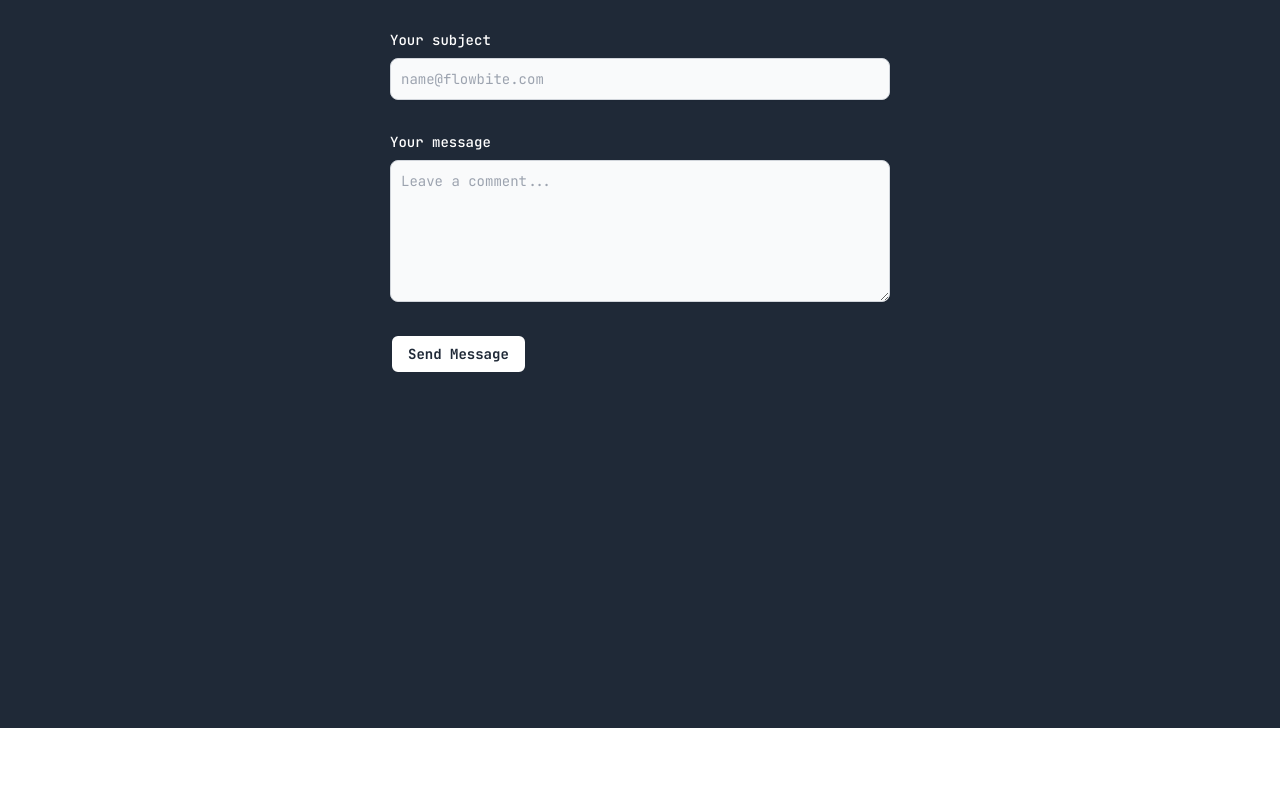
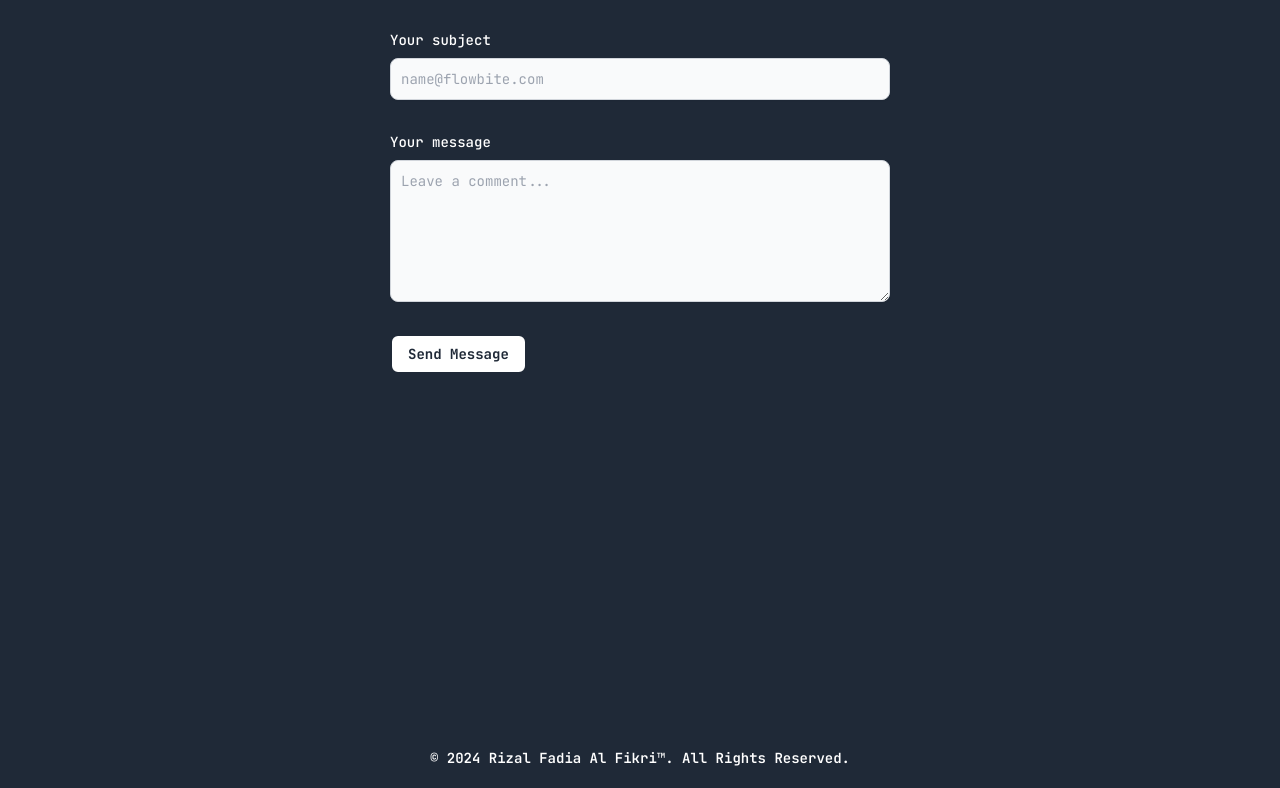
Before and after one commit to rizalfadiaalfikri/portofolio, a React (Vite) app: page / in a window 1280 px wide. Shown: the part 3866-4654 px from the top of the page. Before the commit the page ends 4594 px from the top, so only its background shows below. Built offline with nearby package versions, Linux system fonts and the light colour scheme.

Commit message:
feat(footer): add footer section

```diff
--- a/src/App.jsx
+++ b/src/App.jsx
@@ -1,6 +1,7 @@
 import About from "./components/About"
 import Blog from "./components/Blog"
 import Contact from "./components/Contact"
+import Footer from "./components/Footer"
 import Home from "./components/Home"
 import Nabvar from "./components/Navbar"
 import Project from "./components/Project"
@@ -29,6 +30,7 @@ function App() {
         <Contact/>
       </Title>
 
+      <Footer/>
     </>
   )
 }
--- /dev/null
+++ b/src/components/Footer.jsx
@@ -0,0 +1,17 @@
+const Footer = () => {
+    return <>
+        <div className="bg-gray-800 text-white font-jetbrains w-full box-border">
+            <div className="container mx-auto flex justify-center items-center flex-col">
+                <div className="flex justify-between items-center w-full">
+                    <div className="flex justify-center items-center w-full p-5 text-center">
+                    <span className="text-sm text-white sm:text-center dark:text-gray-400 font-semibold">
+                        © 2024 <a href="https://flowbite.com/" className="hover:underline">Rizal Fadia Al Fikri™</a>. All Rights Reserved.
+                    </span>
+                    </div>
+                </div>
+            </div>
+        </div>
+    </>
+}
+
+export default Footer;
```
